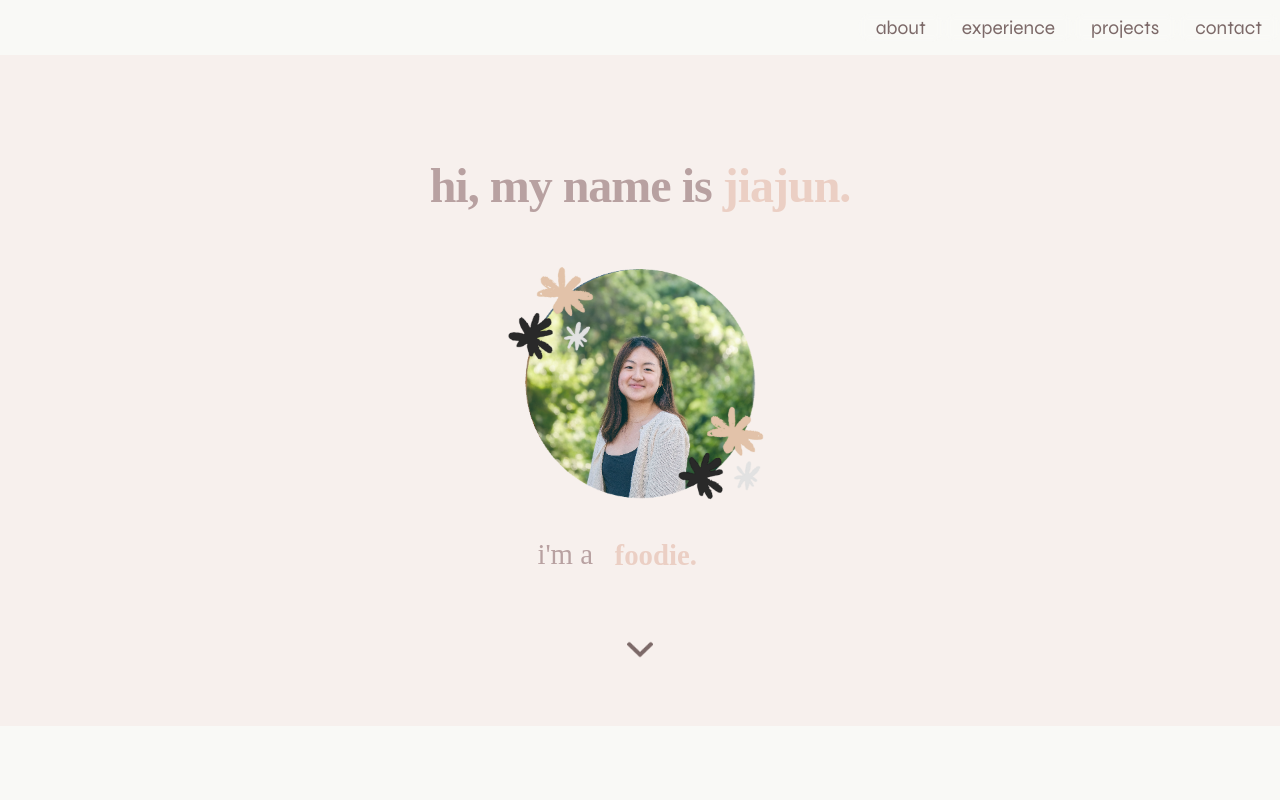
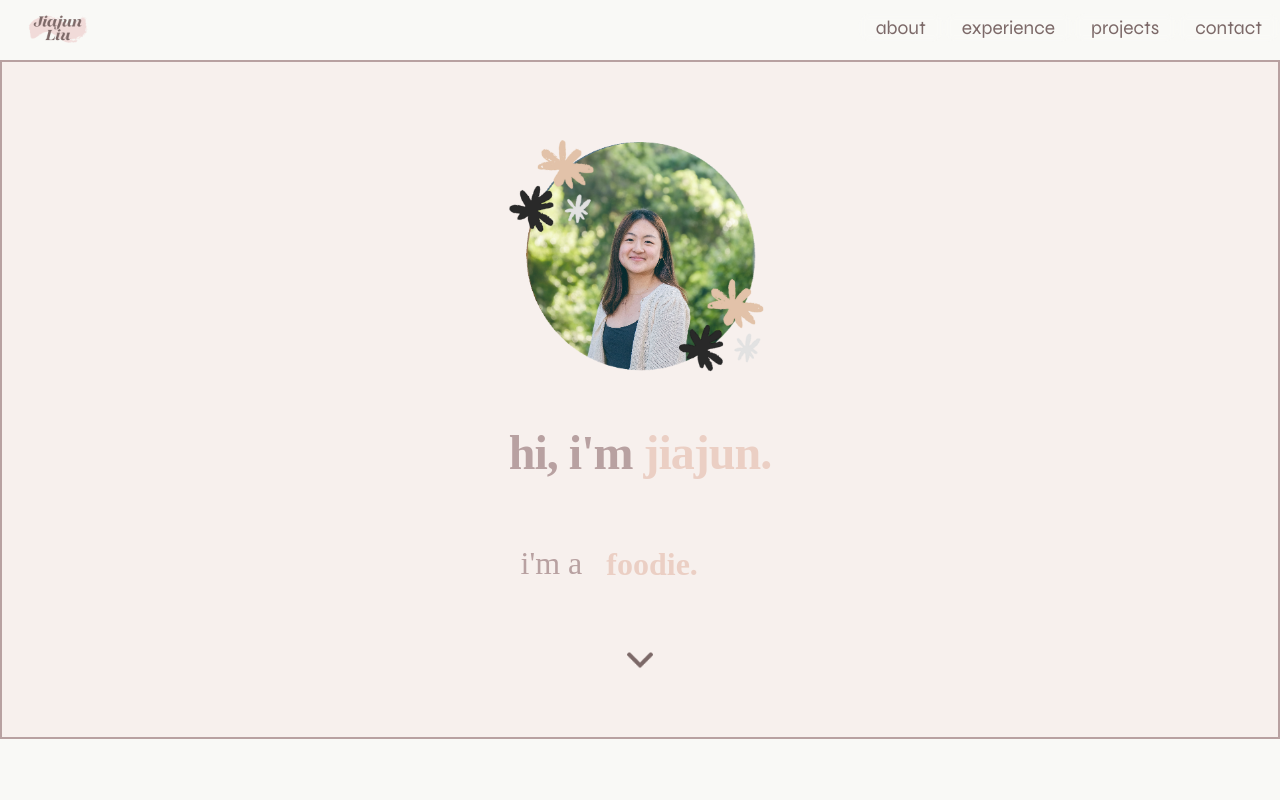
Before and after one commit to jliu6184/jliu6184.github.io, a React (Create React App) app: page / in a window 1280 px wide. Shown: the top 800 px of the page. Built offline with nearby package versions, Linux system fonts and the light colour scheme; a web font is replaced by a local one.

Commit message:
added logo

```diff
--- a/src/App.css
+++ b/src/App.css
@@ -20,10 +20,10 @@
   justify-content: flex-start;
   align-items: flex-start;
 
-  padding-left: 3%;
-  padding-top: 3%;
+  padding-left: 2%;
+  padding-top: 1%;
 
-  width: 13%;
+  width: 5%;
 }
 
 .title {
--- a/src/App.js
+++ b/src/App.js
@@ -12,13 +12,14 @@ import Experience from './components/Experience/Experience';
 import { BrowserRouter as Router, Route, Routes, Navigate } from "react-router-dom";
 
 // const logo = require('./JL-1.png');
+const logo = require('./logo.png');
 
 function App() {
   return (
     <Router>
       <div className="App">
       <div className="NavBar">
-          {/* <img src={logo} alt="logo pic" className="logo-image"></img> */}
+          <img src={logo} alt="logo pic" className="logo-image"></img>
           <NavBar/>
        </div>
 
--- a/src/components/About/About.css
+++ b/src/components/About/About.css
@@ -56,7 +56,7 @@
   color: #B8A1A1;
   font-family: 'KaiseiOpti-Normal';
   font-style: normal;
-  font-size: 1.8em;
+  font-size: 2em;
 
   text-align: left;
 
@@ -65,7 +65,7 @@
   justify-content: center;
 
   padding-top: 2%;
-  padding-left: 20%;
+  padding-left: 18%;
 }
 
 /* Scroller styling */
@@ -118,6 +118,10 @@
   padding-bottom: 5%;
 
   background-color:rgba(241, 218, 216, 0.3);
+
+  border: solid;
+  border-color:#B8A1A1;
+  border-width: 2px;
 }
 
 .down-arrow {
--- a/src/components/About/About.js
+++ b/src/components/About/About.js
@@ -61,9 +61,9 @@ function About() {
             </div> */}
 
             <div className="left-textbox">
-              <h2 className="intro">hi, my name is<span className="pink-text"> jiajun.</span></h2>
               {/* <h3 className="intro-description">i'm a student studying <span class="pink-text">computer science</span> and <span class="pink-text">data science</span> at uc berkeley.</h3> */}
               <img src={profile2} alt="profile" className="about-profile-pic"/>
+              <h2 className="intro">hi, i'm<span className="pink-text"> jiajun.</span></h2>
               <div className="intro-scroller">i'm a &nbsp;&nbsp;
                 <div className="scroller">
                   <span className="pink-text">
```
Also changed, not shown: src/logo.png (added).
